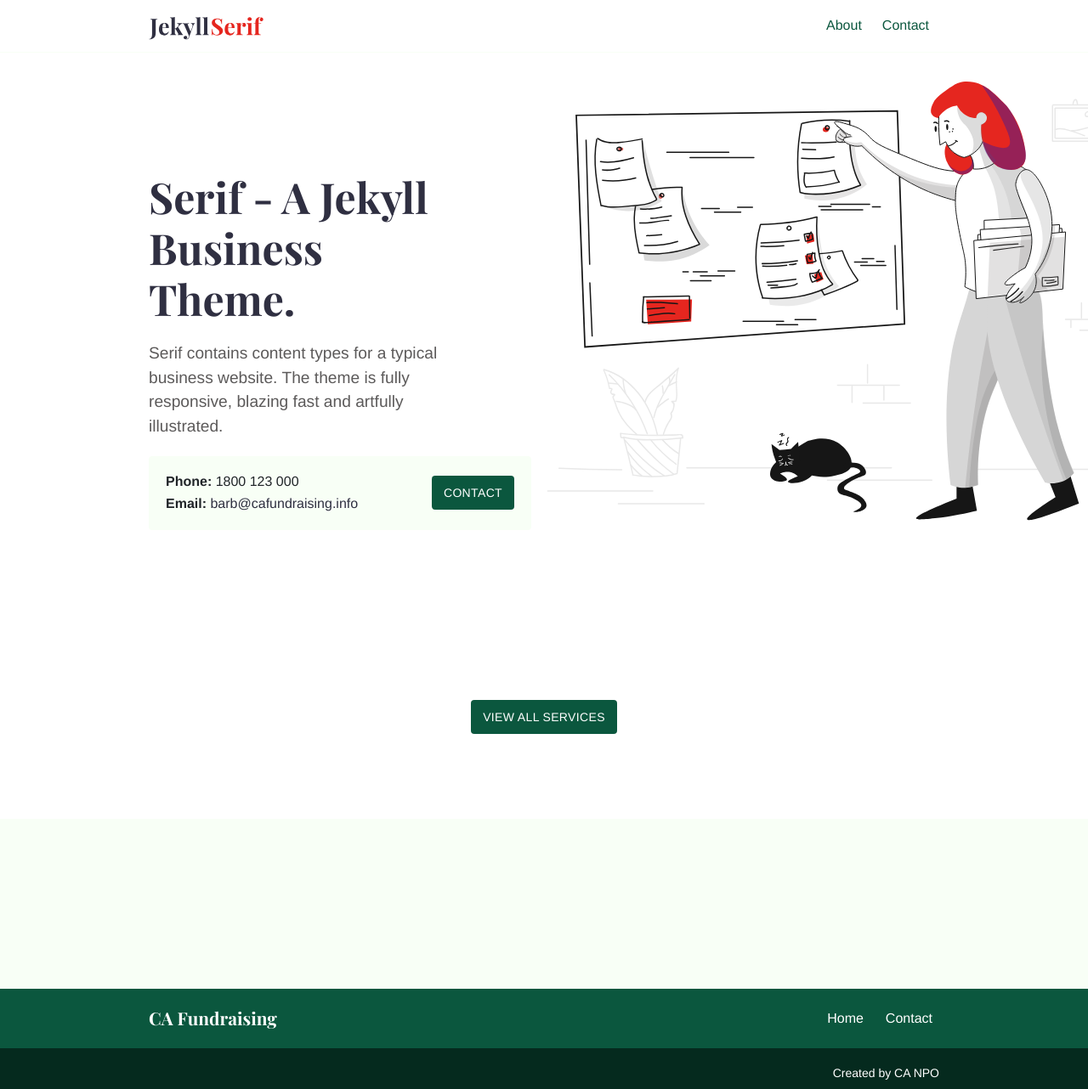
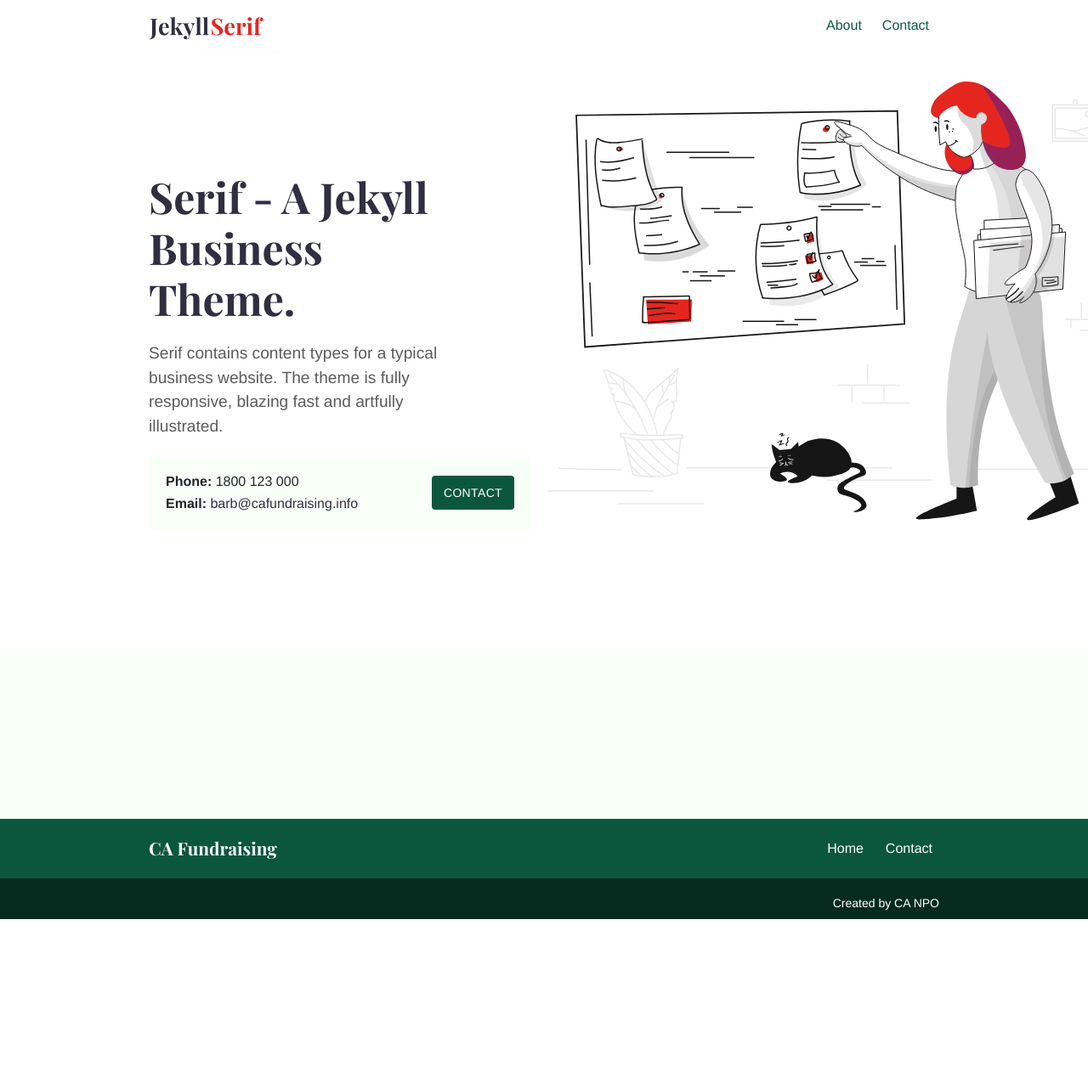
Before and after one commit to Frogdart5/fierce-avocado-6c9b0, a Jekyll site: the page built from index.md, in a window 1280 px wide. Shown: the whole page at 85% size. Built offline with Jekyll 4.4.1, drawn with Linux system fonts in a browser that asks for light colours; after the commit the page ends 1082 px from its top, so only the background shows below that.

Commit message:
home.html: changed

```diff
--- a/_layouts/home.html
+++ b/_layouts/home.html
@@ -22,7 +22,7 @@ bodyClass: page-home
   </div>
 </div>
 
-<div class="strip">
+<div class="strip" hidden=true>
   <div class="container pt-6 pb-6 pb-md-10">
     <div class="row justify-content-start">
       {% for service in site.services %}
```
